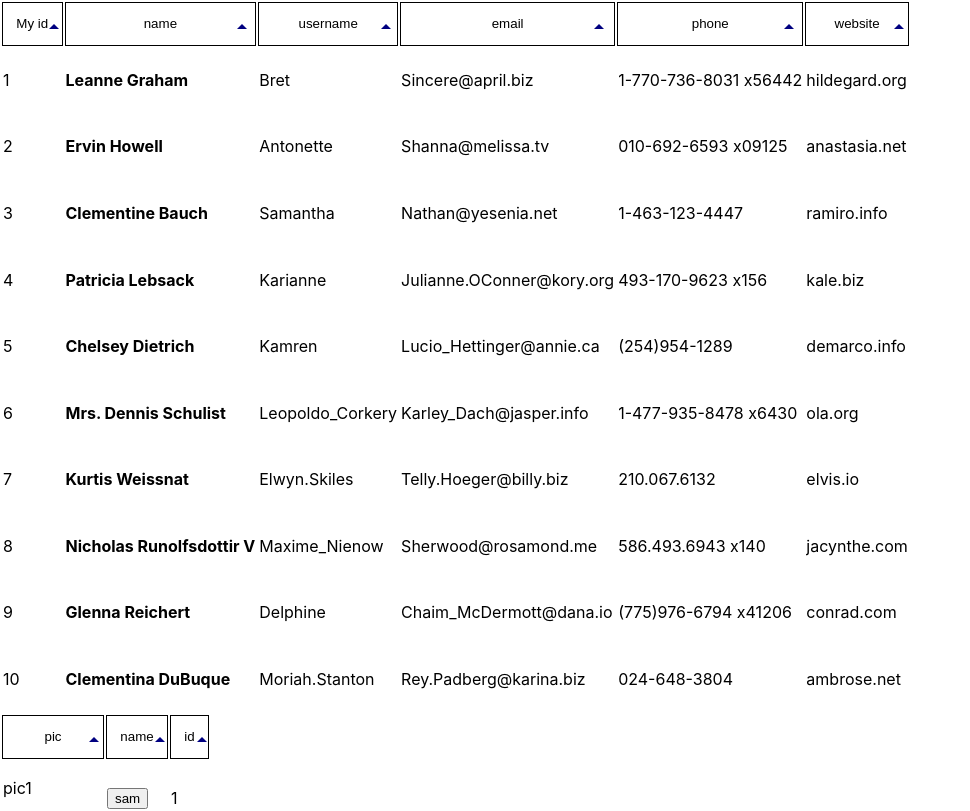
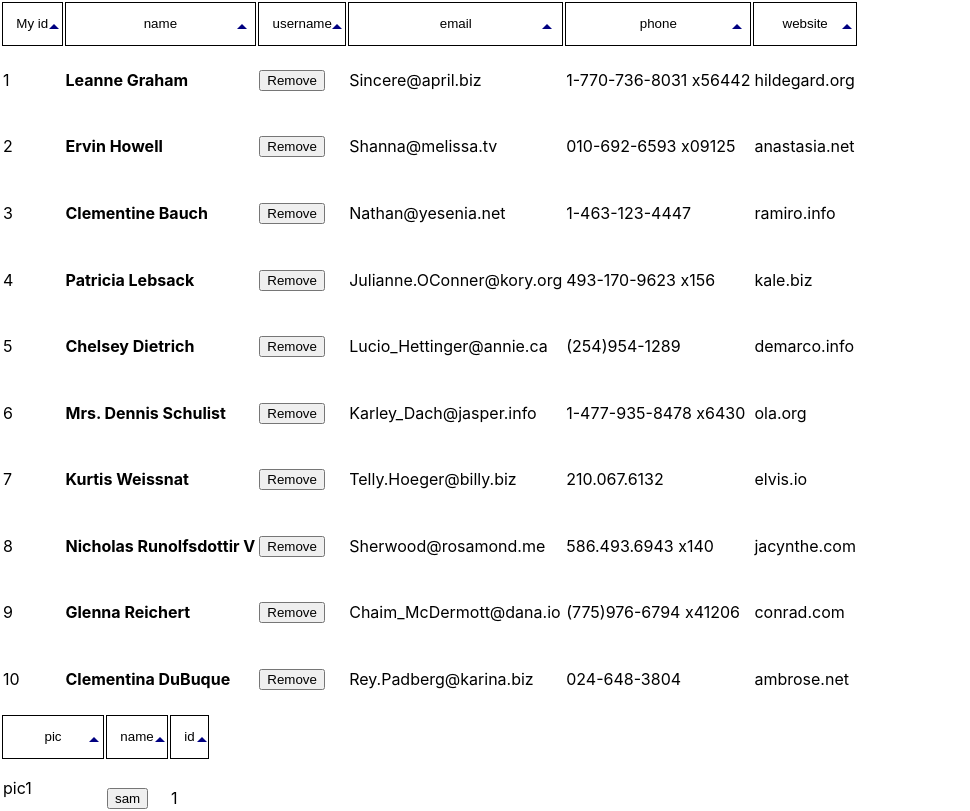
Before and after one commit to InaccessibleCardinal/t1, a React (Create React App) app: page / in a window 1280 px wide. Shown: the top 811 px of the page, without its empty margins (0-970 px from the left). Built offline with nearby package versions, Linux system fonts and the light colour scheme.

Commit message:
chore: update readme

```diff
--- a/src/App.js
+++ b/src/App.js
@@ -1,6 +1,17 @@
-import React from 'react';
+import React, { useCallback } from 'react';
 import {users} from './data/users';
 import SortableTable from './Table';
+
+function UsernameButton({value}) {
+    const f = useCallback((e) => {
+        console.log('id: ', e.target.id)
+    }, []);
+    return (
+        <div>
+            <button id={value} onClick={f}>Remove</button>
+        </div>
+    );
+}
 
 const config = {
     headers: Object.keys(users[0]).map((value, i) => {
@@ -13,7 +24,8 @@ const config = {
     isSortable: true,
     className: 'my-table',
     formatters: {
-        name: (v) => <h4>{v}</h4>
+        name: (v) => <h4>{v}</h4>,
+        username: (v) => <UsernameButton value={v} />
     }
 };
 
@@ -60,7 +72,7 @@ function App() {
     return (
         <div className="App">
             <SortableTable {...config} />
-    <SortableTable {...config2} />
+            <SortableTable {...config2} />
         </div>
     );
 }
--- a/src/Table/index.js
+++ b/src/Table/index.js
@@ -58,7 +58,6 @@ export default function SortableTable({
                 <TableHeader
                     className={className}
                     headers={tableHeaderData}
-
                     handleClick={handleClick}
                 />
             </SortingContext.Provider>
```
Also changed, not shown: 1 other file (tests, documents, lock files or other folders).
